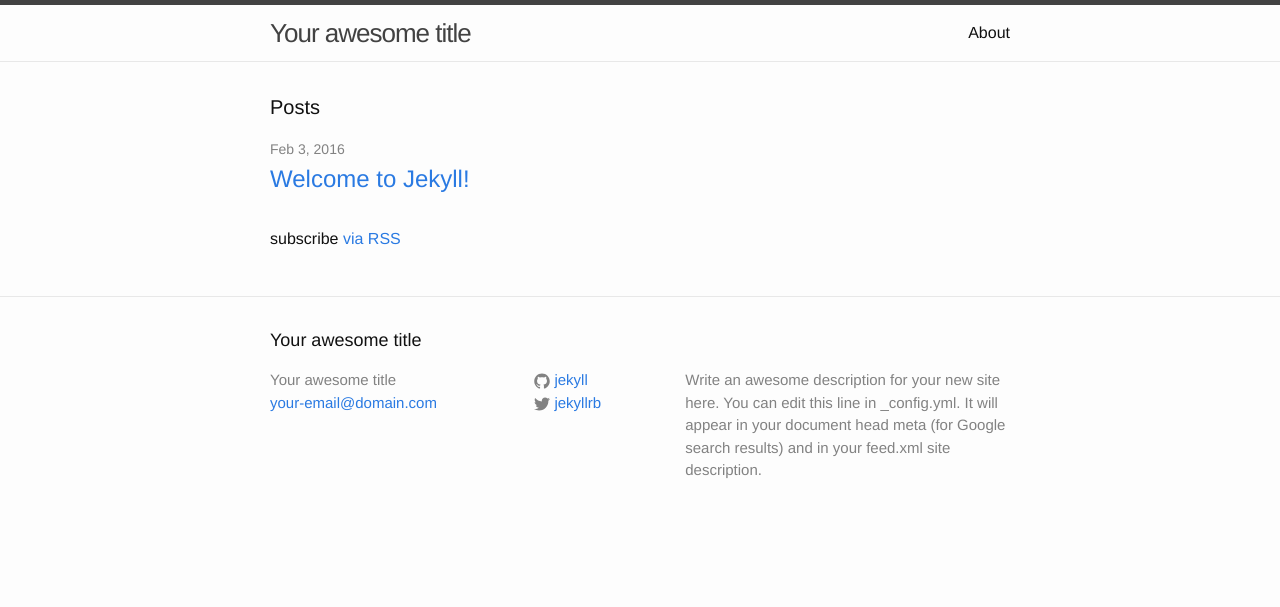
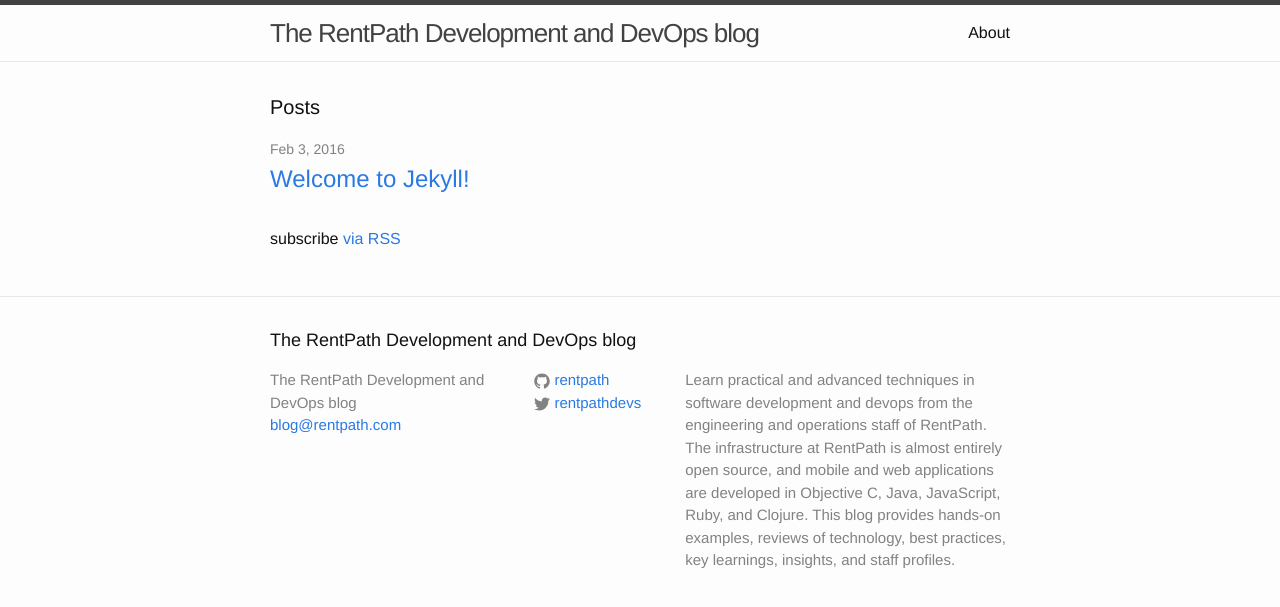
Before and after one commit to rentpath/blog, a Jekyll site: the page built from index.html, in a window 1280 px wide. Shown: the top 607 px of the page. Built offline with Jekyll 4.4.1, drawn with Linux system fonts in a browser that asks for light colours.

Commit message:
Add gems for RSS, other. Write description.

```diff
--- a/Gemfile
+++ b/Gemfile
@@ -1,4 +1,6 @@
 source 'https://rubygems.org'
 
+gem 'github-pages'
 gem 'html-proofer'
 gem 'jekyll'
+gem 'jekyll-feed'
--- a/_config.yml
+++ b/_config.yml
@@ -1,26 +1,39 @@
-# Welcome to Jekyll!
-#
 # This config file is meant for settings that affect your whole blog, values
 # which you are expected to set up once and rarely need to edit after that.
 # For technical reasons, this file is *NOT* reloaded automatically when you use
 # 'jekyll serve'. If you change this file, please restart the server process.
 
+#
 # Site settings
-title: Your awesome title
-email: your-email@domain.com
-description: > # this means to ignore newlines until "baseurl:"
-  Write an awesome description for your new site here. You can edit this
-  line in _config.yml. It will appear in your document head meta (for
-  Google search results) and in your feed.xml site description.
 baseurl: "" # the subpath of your site, e.g. /blog
+
+description: > # this means to ignore newlines until the next tag
+  Learn practical and advanced techniques in software development and
+  devops from the engineering and operations staff of RentPath. The infrastructure
+  at RentPath is almost entirely open source, and mobile and web applications are developed
+  in Objective C, Java, JavaScript, Ruby, and Clojure. This blog provides hands-on examples,
+  reviews of technology, best practices, key learnings, insights, and staff profiles.
+
+email: blog@rentpath.com
+
+gems:
+  - jekyll-feed
+
+github_username:  rentpath
+
+title: The RentPath Development and DevOps blog
+
+twitter_username: rentpathdevs
+
 url: "http://yourdomain.com" # the base hostname & protocol for your site
-twitter_username: jekyllrb
-github_username:  jekyll
 
+
+#
 # Build settings
-markdown: kramdown
-
 exclude:
+  - README.md
   - bin
   - tmp
   - vendor
+
+markdown: kramdown
--- a/_includes/head.html
+++ b/_includes/head.html
@@ -1,9 +1,13 @@
 <head>
+  {% feed_meta %}
   <meta charset="utf-8">
   <meta http-equiv="X-UA-Compatible" content="IE=edge">
   <meta name="viewport" content="width=device-width, initial-scale=1">
 
-  <title>{% if page.title %}{{ page.title | escape }}{% else %}{{ site.title | escape }}{% endif %}</title>
+  <title>
+    {% if page.title %}{{ page.title | escape }}{% else %}{{ site.title | escape }}{% endif %}
+  </title>
+
   <meta name="description" content="{% if page.excerpt %}{{ page.excerpt | strip_html | strip_newlines | truncate: 160 }}{% else %}{{ site.description }}{% endif %}">
 
   <link rel="stylesheet" href="{{ "/css/main.css" | prepend: site.baseurl }}">
```
Also changed, not shown: Gemfile.lock, 1 other file.
